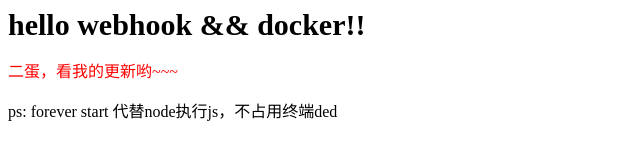
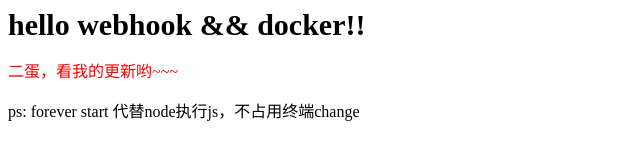
Before and after one commit to poppydani/helloworld, a website: page src/index.html in a window 1280 px wide. Shown: the full height of the page, 0-640 px from the left. Drawn offline with Linux system fonts and the light colour scheme.

Commit message:
feat: update

```diff
--- a/src/index.html
+++ b/src/index.html
@@ -9,6 +9,6 @@
 <div>
   <div style="font-size: 30px; font-weight: bold"> hello webhook && docker!!</div>
   <p style="color: red">二蛋，看我的更新哟~~~</p>
-  <p>ps: forever start 代替node执行js，不占用终端ded</p>
+  <p>ps: forever start 代替node执行js，不占用终端change</p>
 </body>
 </html>
```
